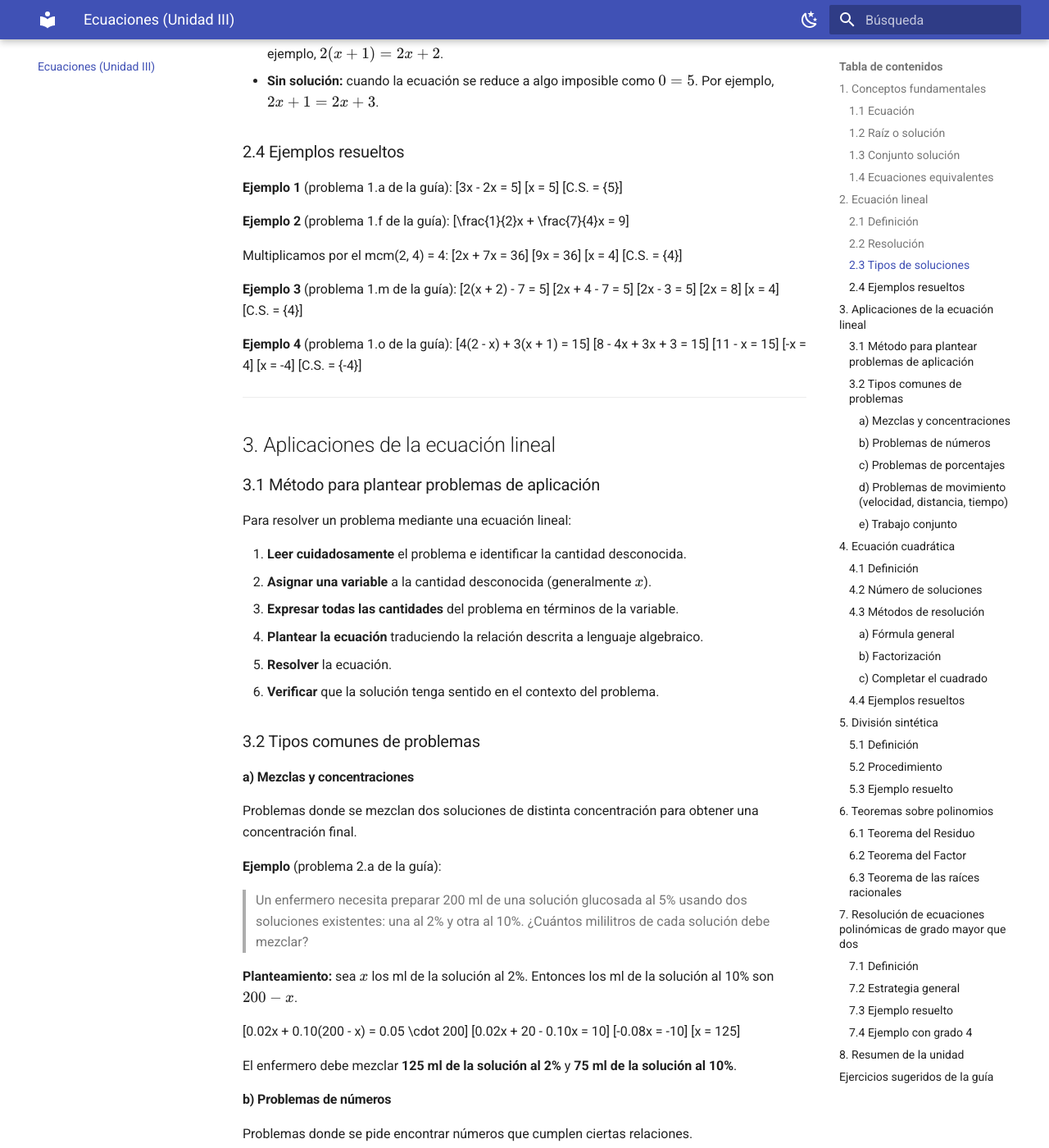
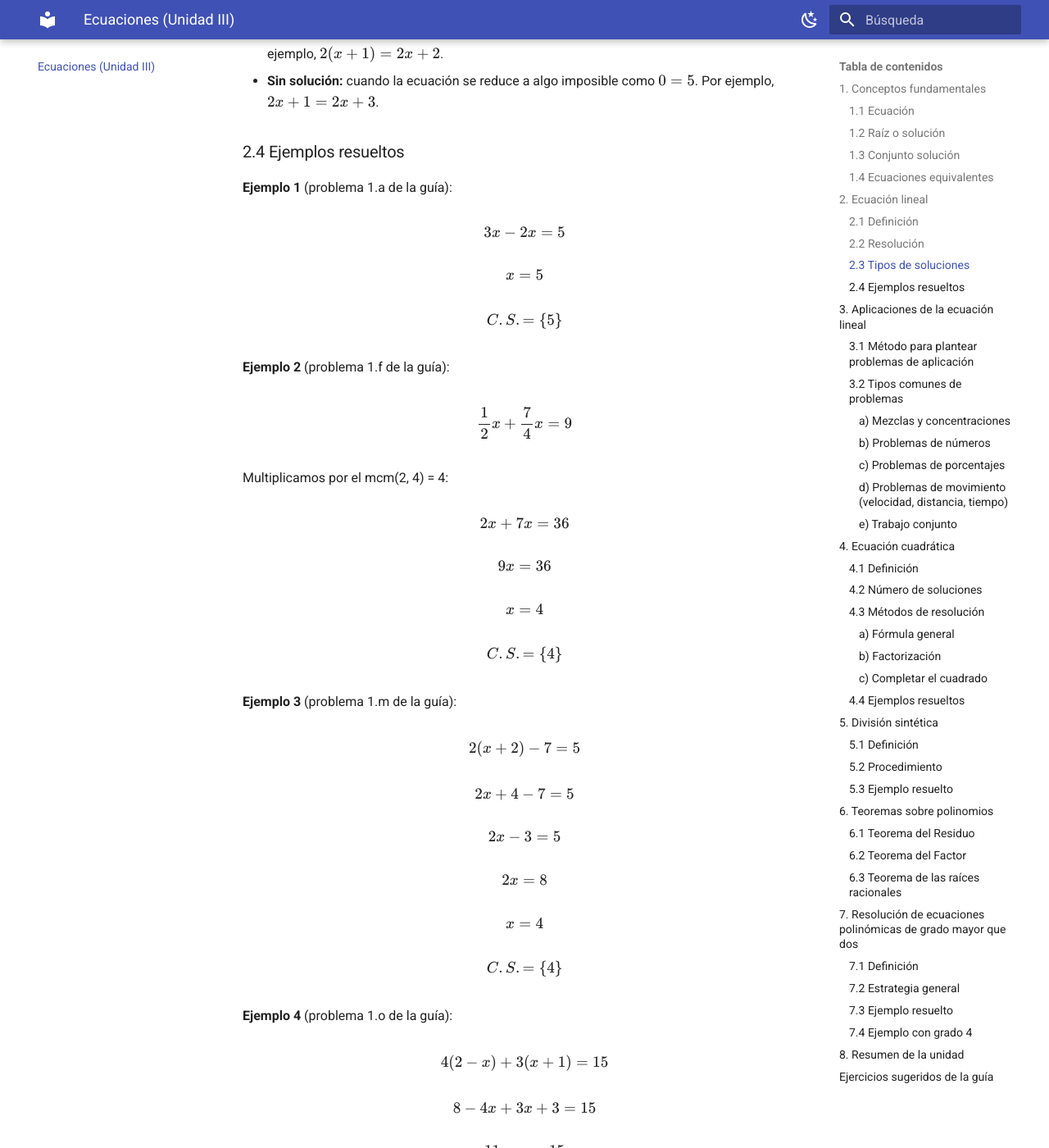
Before and after one commit to luisberlioz/ziyuan, an MkDocs documentation site: the page built from docs/ecuaciones_unidad_iii.md, in a window 1280 px wide and 1400 px high, scrolled down 2681 px. Shown: the whole window at 82% size. Built offline with MkDocs 1.6.1 and Material for MkDocs 9.7.7, drawn with Linux system fonts in a browser that asks for light colours; some of the changed text lies outside the part shown.

Commit message:
Fix: use multi-line $$...$$ blocks (with blank lines around them)
With pymdownx.arithmatex in 'generic: true' mode, single-line
$$content$$ inside a paragraph is treated as inline math
($$\(...\)$$), leaking the outer '$' signs.

Putting each math expression on its own line between blank-line-separated
$$ markers ($$ on its own line, content on its own line, $$ on its
own line, with blank lines around the block) makes arithmatex emit
<div class="arithmatex">\[...\]</div>, which MathJax renders as proper
display math.

Verified: 81 display arithmatex divs, 0 bare $, no literal brackets.

```diff
--- a/docs/ecuaciones_unidad_iii.md
+++ b/docs/ecuaciones_unidad_iii.md
@@ -25,7 +25,10 @@ Una **raíz** o **solución** de una ecuación es el valor (o valores) de la var
 
 **Ejemplo:** en la ecuación $3x - 2 = 10$, el valor $x = 4$ es una solución, ya que al sustituir:
 
-\[3(4) - 2 = 12 - 2 = 10 \checkmark\]
+$$
+3(4) - 2 = 12 - 2 = 10 \checkmark
+$$
+
 
 ### 1.3 Conjunto solución
 
@@ -54,7 +57,10 @@ Dos ecuaciones son equivalentes si se cumple alguna de las siguientes operacione
 
 Una **ecuación lineal** (también llamada **ecuación de primer grado**) es una ecuación donde la variable aparece elevada al exponente 1, es decir, la mayor potencia de la variable es 1. Su forma general es:
 
-\[ax + b = 0 \quad \text{o} \quad ax + b = cx + d\]
+$$
+ax + b = 0 \quad \text{o} \quad ax + b = cx + d
+$$
+
 
 donde $a, b, c, d$ son números reales con $a \neq 0$.
 
@@ -79,7 +85,10 @@ Para resolver una ecuación lineal, el objetivo es **aislar la variable** en uno
 
 Si $ax + b = 0$ con $a \neq 0$, entonces:
 
-\[x = -\frac{b}{a}\]
+$$
+x = -\frac{b}{a}
+$$
+
 
 ### 2.3 Tipos de soluciones
 
@@ -90,34 +99,99 @@ Si $ax + b = 0$ con $a \neq 0$, entonces:
 ### 2.4 Ejemplos resueltos
 
 **Ejemplo 1** (problema 1.a de la guía):
-\[3x - 2x = 5\]
-\[x = 5\]
-\[C.S. = \{5\}\]
+
+$$
+3x - 2x = 5
+$$
+
+$$
+x = 5
+$$
+
+$$
+C.S. = \{5\}
+$$
+
 
 **Ejemplo 2** (problema 1.f de la guía):
-\[\frac{1}{2}x + \frac{7}{4}x = 9\]
+
+$$
+\frac{1}{2}x + \frac{7}{4}x = 9
+$$
+
 
 Multiplicamos por el mcm(2, 4) = 4:
-\[2x + 7x = 36\]
-\[9x = 36\]
-\[x = 4\]
-\[C.S. = \{4\}\]
+
+$$
+2x + 7x = 36
+$$
+
+$$
+9x = 36
+$$
+
+$$
+x = 4
+$$
+
+$$
+C.S. = \{4\}
+$$
+
 
 **Ejemplo 3** (problema 1.m de la guía):
-\[2(x + 2) - 7 = 5\]
-\[2x + 4 - 7 = 5\]
-\[2x - 3 = 5\]
-\[2x = 8\]
-\[x = 4\]
-\[C.S. = \{4\}\]
+
+$$
+2(x + 2) - 7 = 5
+$$
+
+$$
+2x + 4 - 7 = 5
+$$
+
+$$
+2x - 3 = 5
+$$
+
+$$
+2x = 8
+$$
+
+$$
+x = 4
+$$
+
+$$
+C.S. = \{4\}
+$$
+
 
 **Ejemplo 4** (problema 1.o de la guía):
-\[4(2 - x) + 3(x + 1) = 15\]
-\[8 - 4x + 3x + 3 = 15\]
-\[11 - x = 15\]
-\[-x = 4\]
-\[x = -4\]
-\[C.S. = \{-4\}\]
+
+$$
+4(2 - x) + 3(x + 1) = 15
+$$
+
+$$
+8 - 4x + 3x + 3 = 15
+$$
+
+$$
+11 - x = 15
+$$
+
+$$
+-x = 4
+$$
+
+$$
+x = -4
+$$
+
+$$
+C.S. = \{-4\}
+$$
+
 
 ---
 
@@ -145,10 +219,22 @@ Problemas donde se mezclan dos soluciones de distinta concentración para obtene
 
 **Planteamiento:** sea $x$ los ml de la solución al 2%. Entonces los ml de la solución al 10% son $200 - x$.
 
-\[0.02x + 0.10(200 - x) = 0.05 \cdot 200\]
-\[0.02x + 20 - 0.10x = 10\]
-\[-0.08x = -10\]
-\[x = 125\]
+$$
+0.02x + 0.10(200 - x) = 0.05 \cdot 200
+$$
+
+$$
+0.02x + 20 - 0.10x = 10
+$$
+
+$$
+-0.08x = -10
+$$
+
+$$
+x = 125
+$$
+
 
 El enfermero debe mezclar **125 ml de la solución al 2%** y **75 ml de la solución al 10%**.
 
@@ -161,10 +247,22 @@ Problemas donde se pide encontrar números que cumplen ciertas relaciones.
 
 **Planteamiento:** sea $x$ el número menor. Entonces el mayor es $48 - x$.
 
-\[4x = 2(48 - x)\]
-\[4x = 96 - 2x\]
-\[6x = 96\]
-\[x = 16\]
+$$
+4x = 2(48 - x)
+$$
+
+$$
+4x = 96 - 2x
+$$
+
+$$
+6x = 96
+$$
+
+$$
+x = 16
+$$
+
 
 Los números son **16 y 32**.
 
@@ -177,7 +275,10 @@ Problemas donde se aplican descuentos, ganancias o comisiones.
 
 **Planteamiento:** el propietario recibe el 92% del precio de venta.
 
-\[C = 275{,}000 \cdot 0.92 = 253{,}000\]
+$$
+C = 275{,}000 \cdot 0.92 = 253{,}000
+$$
+
 
 El propietario recibe **L. 253,000**.
 
@@ -190,10 +291,22 @@ Problemas donde se aplica la relación fundamental: $d = v \cdot t$ (distancia =
 
 **Planteamiento:** sea $v$ la velocidad del más lento. La velocidad del más rápido es $v + 7$. Como van uno hacia el otro, las distancias se suman.
 
-\[v \cdot 4 + (v + 7) \cdot 4 = 540\]
-\[4v + 4v + 28 = 540\]
-\[8v = 512\]
-\[v = 64\]
+$$
+v \cdot 4 + (v + 7) \cdot 4 = 540
+$$
+
+$$
+4v + 4v + 28 = 540
+$$
+
+$$
+8v = 512
+$$
+
+$$
+v = 64
+$$
+
 
 Las velocidades son **64 y 71 millas por hora**.
 
@@ -206,12 +319,25 @@ Problemas donde varias personas o máquinas realizan un trabajo juntas.
 
 **Planteamiento:** María hace $\frac{1}{30}$ del trabajo por minuto, y Pedro hace $\frac{1}{20}$ por minuto. Sea $t$ el tiempo (en minutos) que tardan juntos.
 
-\[\frac{1}{30}t + \frac{1}{20}t = 1\]
+$$
+\frac{1}{30}t + \frac{1}{20}t = 1
+$$
+
 
 Multiplicamos por el mcm(30, 20) = 60:
-\[2t + 3t = 60\]
-\[5t = 60\]
-\[t = 12\]
+
+$$
+2t + 3t = 60
+$$
+
+$$
+5t = 60
+$$
+
+$$
+t = 12
+$$
+
 
 Juntos tardan **12 minutos**.
 
@@ -223,7 +349,10 @@ Juntos tardan **12 minutos**.
 
 Una **ecuación cuadrática** (o **ecuación de segundo grado**) es una ecuación donde la mayor potencia de la variable es 2. Su forma general es:
 
-\[ax^2 + bx + c = 0\]
+$$
+ax^2 + bx + c = 0
+$$
+
 
 donde $a$, $b$ y $c$ son números reales y $a \neq 0$ (si $a = 0$, la ecuación deja de ser cuadrática y se convierte en lineal).
 
@@ -243,7 +372,10 @@ donde $a$, $b$ y $c$ son números reales y $a \neq 0$ (si $a = 0$, la ecuación
 
 La cantidad de soluciones de una ecuación cuadrática depende de un valor llamado **discriminante**:
 
-\[\Delta = b^2 - 4ac\]
+$$
+\Delta = b^2 - 4ac
+$$
+
 
 - Si $\Delta > 0$: la ecuación tiene **dos soluciones reales distintas**.
 - Si $\Delta = 0$: la ecuación tiene **una solución real** (doble).
@@ -255,34 +387,65 @@ La cantidad de soluciones de una ecuación cuadrática depende de un valor llama
 
 Para cualquier ecuación $ax^2 + bx + c = 0$ con $a \neq 0$, las soluciones son:
 
-\[x = \frac{-b \pm \sqrt{b^2 - 4ac}}{2a}\]
+$$
+x = \frac{-b \pm \sqrt{b^2 - 4ac}}{2a}
+$$
+
 
 Esta fórmula siempre funciona, sin importar el tipo de números involucrados.
 
 **Ejemplo** (problema 3.b de la guía):
-\[x^2 + 3x - 10 = 0\]
+
+$$
+x^2 + 3x - 10 = 0
+$$
+
 
 Aquí $a = 1$, $b = 3$, $c = -10$. Calculamos el discriminante:
-\[\Delta = 3^2 - 4(1)(-10) = 9 + 40 = 49\]
-\[\sqrt{49} = 7\]
+
+$$
+\Delta = 3^2 - 4(1)(-10) = 9 + 40 = 49
+$$
+
+$$
+\sqrt{49} = 7
+$$
+
 
 Aplicamos la fórmula:
-\[x = \frac{-3 \pm 7}{2}\]
+
+$$
+x = \frac{-3 \pm 7}{2}
+$$
+
 
 Las dos soluciones son:
-\[x_1 = \frac{-3 + 7}{2} = 2 \quad \text{y} \quad x_2 = \frac{-3 - 7}{2} = -5\]
 
-\[C.S. = \{-5, 2\}\]
+$$
+x_1 = \frac{-3 + 7}{2} = 2 \quad \text{y} \quad x_2 = \frac{-3 - 7}{2} = -5
+$$
+
+
+$$
+C.S. = \{-5, 2\}
+$$
+
 
 #### b) Factorización
 
 Consiste en reescribir la ecuación cuadrática como el producto de dos factores lineales igualado a cero:
 
-\[(x - p)(x - q) = 0\]
+$$
+(x - p)(x - q) = 0
+$$
+
 
 Por la **propiedad del producto cero**, si un producto es igual a cero, al menos uno de sus factores debe ser cero:
 
-\[x - p = 0 \quad \text{o} \quad x - q = 0\]
+$$
+x - p = 0 \quad \text{o} \quad x - q = 0
+$$
+
 
 Por lo tanto, $x = p$ o $x = q$.
 
@@ -292,57 +455,122 @@ Por lo tanto, $x = p$ o $x = q$.
 - $p \cdot q = c$ (el producto es el término independiente)
 
 **Ejemplo** (problema 3.a de la guía):
-\[x^2 - 1 = 0\]
+
+$$
+x^2 - 1 = 0
+$$
+
 
 Aplicamos diferencia de cuadrados:
-\[(x-1)(x+1) = 0\]
 
-\[x - 1 = 0 \quad \text{o} \quad x + 1 = 0\]
+$$
+(x-1)(x+1) = 0
+$$
 
-\[x = 1 \quad \text{o} \quad x = -1\]
 
-\[C.S. = \{-1, 1\}\]
+$$
+x - 1 = 0 \quad \text{o} \quad x + 1 = 0
+$$
+
+
+$$
+x = 1 \quad \text{o} \quad x = -1
+$$
+
+
+$$
+C.S. = \{-1, 1\}
+$$
+
 
 **Ejemplo** (problema 3.f de la guía):
-\[x^2 + 7x + 10 = 0\]
+
+$$
+x^2 + 7x + 10 = 0
+$$
+
 
 Buscamos dos números que sumen 7 y cuyo producto sea 10: son 5 y 2.
-\[(x + 5)(x + 2) = 0\]
 
-\[x = -5 \quad \text{o} \quad x = -2\]
+$$
+(x + 5)(x + 2) = 0
+$$
 
-\[C.S. = \{-5, -2\}\]
+
+$$
+x = -5 \quad \text{o} \quad x = -2
+$$
+
+
+$$
+C.S. = \{-5, -2\}
+$$
+
 
 #### c) Completar el cuadrado
 
 Es un método alternativo donde se reescribe la ecuación en la forma:
 
-\[(x + h)^2 = k\]
+$$
+(x + h)^2 = k
+$$
+
 
 y luego se aplica raíz cuadrada en ambos lados. Aunque es muy útil en contextos teóricos (por ejemplo, para deducir la fórmula general), en la práctica suele ser más rápido usar la fórmula general o la factorización.
 
 ### 4.4 Ejemplos resueltos
 
 **Ejemplo 1** (problema 3.c de la guía):
-\[x^2 - 3x - 4 = 0\]
+
+$$
+x^2 - 3x - 4 = 0
+$$
+
 
 Por factorización, buscamos dos números que sumen $-3$ y cuyo producto sea $-4$: son $-4$ y $1$.
-\[(x - 4)(x + 1) = 0\]
 
-\[x = 4 \quad \text{o} \quad x = -1\]
+$$
+(x - 4)(x + 1) = 0
+$$
 
-\[C.S. = \{-1, 4\}\]
+
+$$
+x = 4 \quad \text{o} \quad x = -1
+$$
+
+
+$$
+C.S. = \{-1, 4\}
+$$
+
 
 **Ejemplo 2** (problema 3.s de la guía):
-\[12x^2 + 17x + 6 = 0\]
+
+$$
+12x^2 + 17x + 6 = 0
+$$
+
 
 Por fórmula general, con $a = 12$, $b = 17$, $c = 6$:
-\[\Delta = 17^2 - 4(12)(6) = 289 - 288 = 1\]
-\[x = \frac{-17 \pm 1}{24}\]
 
-\[x_1 = \frac{-16}{24} = -\frac{2}{3} \quad \text{y} \quad x_2 = \frac{-18}{24} = -\frac{3}{4}\]
+$$
+\Delta = 17^2 - 4(12)(6) = 289 - 288 = 1
+$$
 
-\[C.S. = \left\{-\frac{3}{4}, -\frac{2}{3}\right\}\]
+$$
+x = \frac{-17 \pm 1}{24}
+$$
+
+
+$$
+x_1 = \frac{-16}{24} = -\frac{2}{3} \quad \text{y} \quad x_2 = \frac{-18}{24} = -\frac{3}{4}
+$$
+
+
+$$
+C.S. = \left\{-\frac{3}{4}, -\frac{2}{3}\right\}
+$$
+
 
 ---
 
@@ -383,7 +611,11 @@ Los coeficientes de $p(x)$ son: $1, 2, -1, 3$. El valor de $c$ es $1$ (porque $x
 - **Residuo:** $5$
 
 Por lo tanto:
-\[x^3 + 2x^2 - x + 3 = (x - 1)(x^2 + 3x + 2) + 5\]
+
+$$
+x^3 + 2x^2 - x + 3 = (x - 1)(x^2 + 3x + 2) + 5
+$$
+
 
 ### 5.3 Ejemplo resuelto
 
@@ -404,7 +636,11 @@ Dividir $p(x) = 2x^4 - 3x^3 + x^2 - 5x + 4$ entre $x + 2$ (es decir, $c = -2$).
 - **Residuo:** $74$
 
 Por lo tanto:
-\[2x^4 - 3x^3 + x^2 - 5x + 4 = (x + 2)(2x^3 - 7x^2 + 15x - 35) + 74\]
+
+$$
+2x^4 - 3x^3 + x^2 - 5x + 4 = (x + 2)(2x^3 - 7x^2 + 15x - 35) + 74
+$$
+
 
 ---
 
@@ -423,7 +659,11 @@ En otras palabras, al hacer división sintética con $c$, el último número que
 **Ejemplo:**
 
 Para el problema 4.a anterior, $p(x) = x^3 + 2x^2 - x + 3$ y $c = 1$:
-\[p(1) = (1)^3 + 2(1)^2 - (1) + 3 = 1 + 2 - 1 + 3 = 5\]
+
+$$
+p(1) = (1)^3 + 2(1)^2 - (1) + 3 = 1 + 2 - 1 + 3 = 5
+$$
+
 
 Coincide con el residuo $5$ que obtuvimos. ✓
 
@@ -440,7 +680,11 @@ En otras palabras, $x - c$ divide **exactamente** (sin residuo) a $p(x)$ si y so
 **Ejemplo:**
 
 Para $p(x) = x^3 - 2x^2 - 5x + 6$, evaluamos en $x = 3$:
-\[p(3) = (3)^3 - 2(3)^2 - 5(3) + 6 = 27 - 18 - 15 + 6 = 0\]
+
+$$
+p(3) = (3)^3 - 2(3)^2 - 5(3) + 6 = 27 - 18 - 15 + 6 = 0
+$$
+
 
 Por lo tanto, $x = 3$ es una raíz y $(x - 3)$ es un factor de $p(x)$.
 
@@ -494,7 +738,10 @@ Por lo tanto, $p(x) = (x-2)(x-3)(x+2)$ y el conjunto solución de $p(x) = 0$ es
 
 Una **ecuación polinómica de grado mayor que dos** es una ecuación de la forma:
 
-\[p(x) = a_nx^n + a_{n-1}x^{n-1} + \cdots + a_1x + a_0 = 0\]
+$$
+p(x) = a_nx^n + a_{n-1}x^{n-1} + \cdots + a_1x + a_0 = 0
+$$
+
 
 donde $n \geq 3$ y $a_n \neq 0$.
 
@@ -517,7 +764,11 @@ Para resolver ecuaciones polinómicas de grado mayor que dos:
 ### 7.3 Ejemplo resuelto
 
 **Ejemplo** (problema 5.a de la guía):
-\[-2x^3 + 9x^2 - x - 12 = 0\]
+
+$$
+-2x^3 + 9x^2 - x - 12 = 0
+$$
+
 
 **Paso 1:** buscamos raíces racionales.
 
@@ -546,18 +797,32 @@ El cociente es $-2x^2 + x + 3$.
 **Paso 4:** resolvemos $-2x^2 + x + 3 = 0$, o equivalentemente $2x^2 - x - 3 = 0$.
 
 Por factorización: buscamos dos números que sumen $-1$ y cuyo producto sea $-6$: son $-3$ y $2$.
-\[(2x - 3)(x + 1) = 0\]
 
-\[x = \frac{3}{2} \quad \text{o} \quad x = -1\]
+$$
+(2x - 3)(x + 1) = 0
+$$
+
+
+$$
+x = \frac{3}{2} \quad \text{o} \quad x = -1
+$$
+
 
 **Paso 5:** unimos todas las raíces.
 
-\[C.S. = \left\{-1, \frac{3}{2}, 4\right\}\]
+$$
+C.S. = \left\{-1, \frac{3}{2}, 4\right\}
+$$
+
 
 ### 7.4 Ejemplo con grado 4
 
 **Ejemplo** (problema 5.f de la guía):
-\[2x^4 - 2x^3 - 14x^2 + 2x + 12 = 0\]
+
+$$
+2x^4 - 2x^3 - 14x^2 + 2x + 12 = 0
+$$
+
 
 **Paso 1:** primero, factorizamos el 2 común para simplificar: $2(x^4 - x^3 - 7x^2 + x + 6) = 0$, lo que nos da $x^4 - x^3 - 7x^2 + x + 6 = 0$.
 
@@ -593,7 +858,10 @@ El cociente es $x^2 - x - 6 = (x-3)(x+2)$.
 
 **Paso 6:** unión de todas las raíces.
 
-\[C.S. = \{-2, -1, 1, 3\}\]
+$$
+C.S. = \{-2, -1, 1, 3\}
+$$
+
 
 ---
 
```
